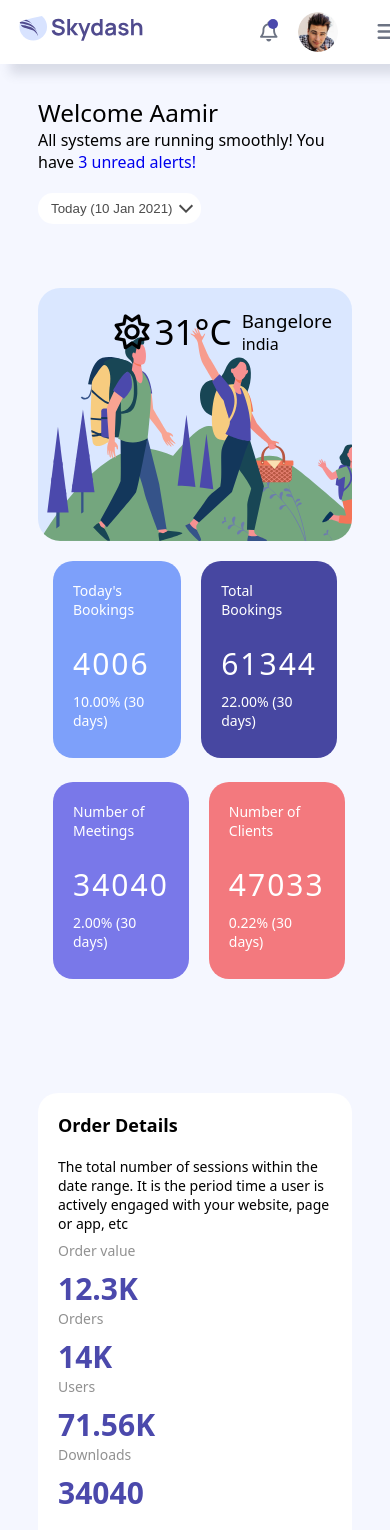
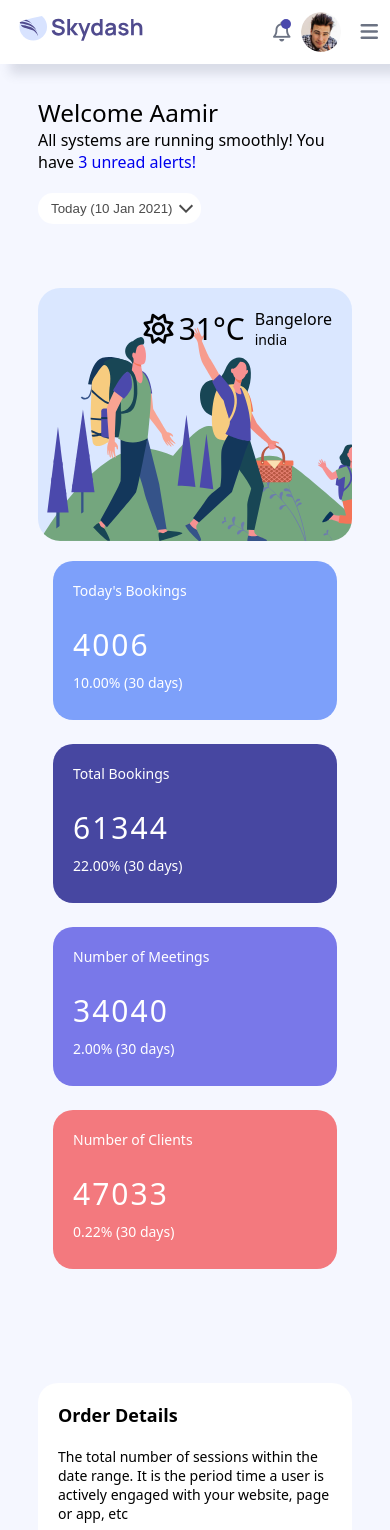
Before and after one commit to zzz-077/template_8, a plain HTML site: page expect.html in a window 390 px wide. Shown: the top 1530 px of the page. Drawn offline with nearby package versions, Linux system fonts and the light colour scheme; a web font is replaced by a local one.

Commit message:
Add files via upload

```diff
--- a/style.css
+++ b/style.css
@@ -133,6 +133,7 @@ body.active {
     visibility: hidden;
     opacity: 0;
     transition: all 0.3s;
+    box-shadow: 5px 5px 5px 5px rgba(0, 0, 0, 0.293);
 }
 .bell-popuup:after {
     content: " ";
@@ -238,6 +239,7 @@ body.active {
     opacity: 0;
     transition: all 0.3s;
     text-align: left;
+    box-shadow: 5px 5px 5px 5px rgba(0, 0, 0, 0.293);
 }
 .admin-popuup:after {
     content: " ";
@@ -1666,4 +1668,58 @@ h3 {
     .slide-box2 ul li strong {
         font-size: 14px;
     }
-}
+    .navbar-right-column {
+        gap: 10px;
+    }
+    .content-cont {
+        padding: 0;
+    }
+    .info-img-box1 strong {
+        font-size: 30px;
+    }
+    .info-img-box1 i {
+        font-size: 30px;
+    }
+    .info-img-box2 h3 {
+        font-size: 16px;
+    }
+    .info-img-box2 p {
+        font-size: 14px;
+    }
+    .info-right-box div {
+        display: block;
+        width: 100%;
+    }
+    .info-right-right-box2 {
+        margin-top: 24px;
+    }
+    .slide-box2 ul li line span {
+        margin: 0 12px;
+        width: 100px;
+        height: 12px;
+    }
+    .slide-box2 ul li p {
+        padding: 9px 12px;
+    }
+    .slide-box2 ul li strong {
+        padding: 9px 12px;
+    }
+    .schema-value-1 {
+        display: block;
+        justify-content: center;
+    }
+    .schema-value-box1 {
+        margin: 10px auto;
+        text-align: center;
+        justify-content: center;
+    }
+    .schema-value-1 div strong {
+        display: flex;
+        justify-content: center;
+    }
+    .schema-value-1 div p {
+        margin: 0;
+        display: flex;
+        justify-content: center;
+    }
+}
```
